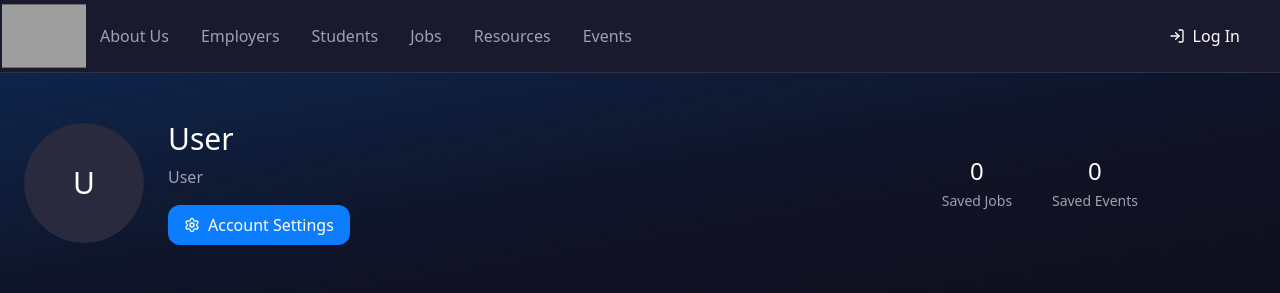
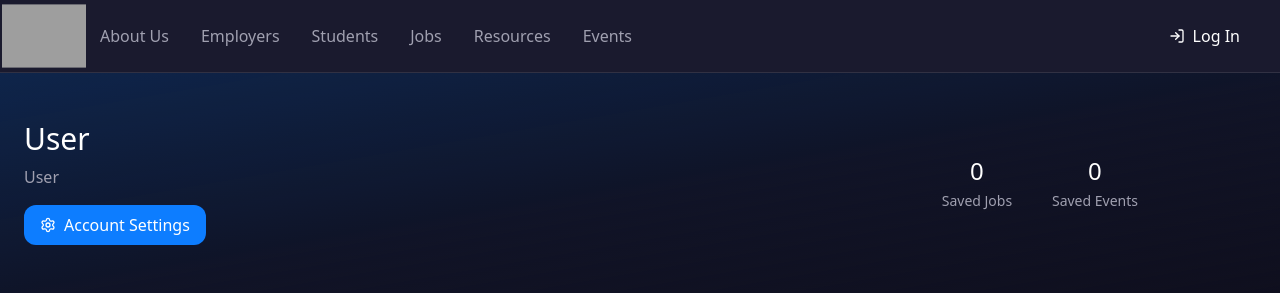
Before and after one commit to Shemz-ux/FOP-app, a React (Vite) app in the folder frontend/: page /profile in a window 1280 px wide. Shown: the top 293 px of the page. Built offline with nearby package versions, Linux system fonts and the light colour scheme; no server answers; grey boxes are pictures that could not be loaded.

Commit message:
feat: comment out Avatar component in Profile page for future adjustments

```diff
--- a/frontend/src/pages/Profile/Profile.jsx
+++ b/frontend/src/pages/Profile/Profile.jsx
@@ -311,11 +311,11 @@ export default function Profile() {
       <section className="bg-gradient-to-br from-primary/20 via-primary/5 to-background border-b border-border">
         <div className="container mx-auto px-6 py-12">
           <div className="flex flex-col md:flex-row items-start md:items-center gap-6">
-            <Avatar className="w-30 h-30">
+            {/* <Avatar className="w-30 h-30">
               <AvatarFallback className="text-3xl">
                 {user?.name ? user.name.split(' ').map(n => n[0]).join('').substring(0, 2).toUpperCase() : 'U'}
               </AvatarFallback>
-            </Avatar>
+            </Avatar> */}
 
             <div className="flex-1 text-left">
               <h1 className="text-3xl mb-2 text-foreground">
```
